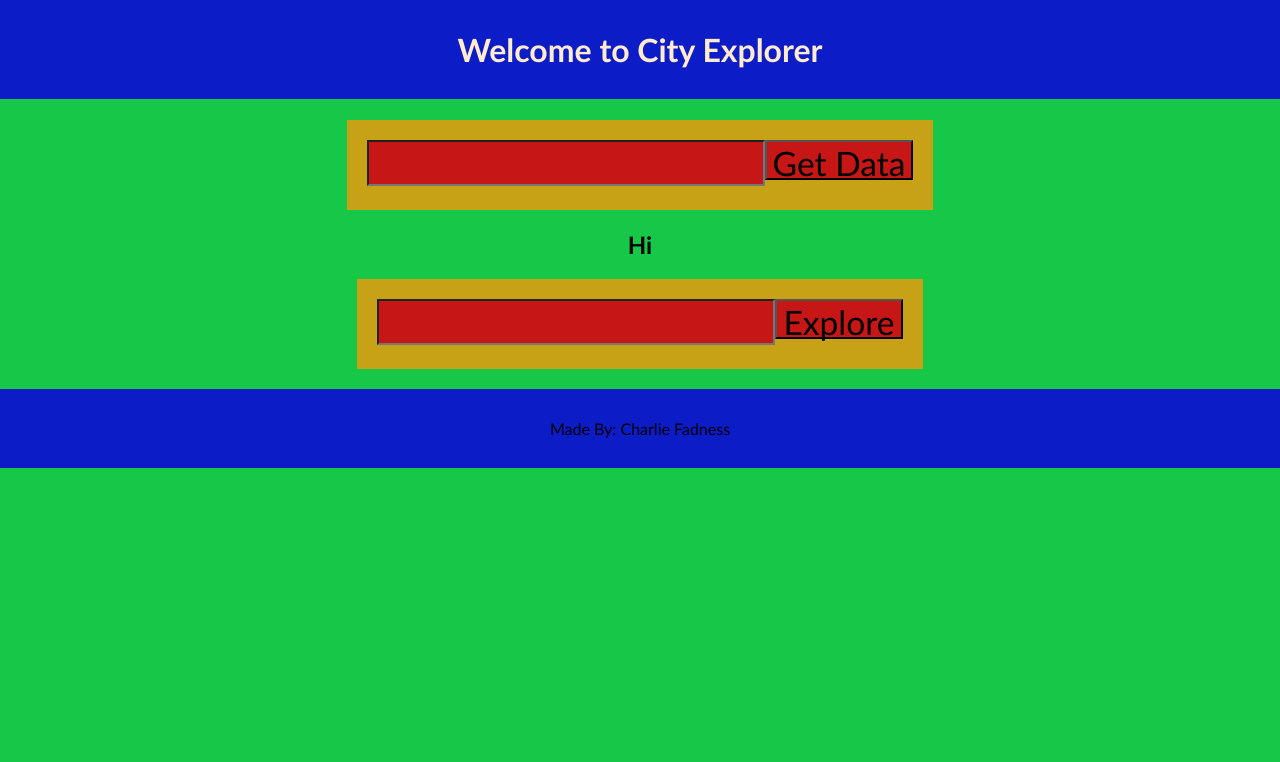
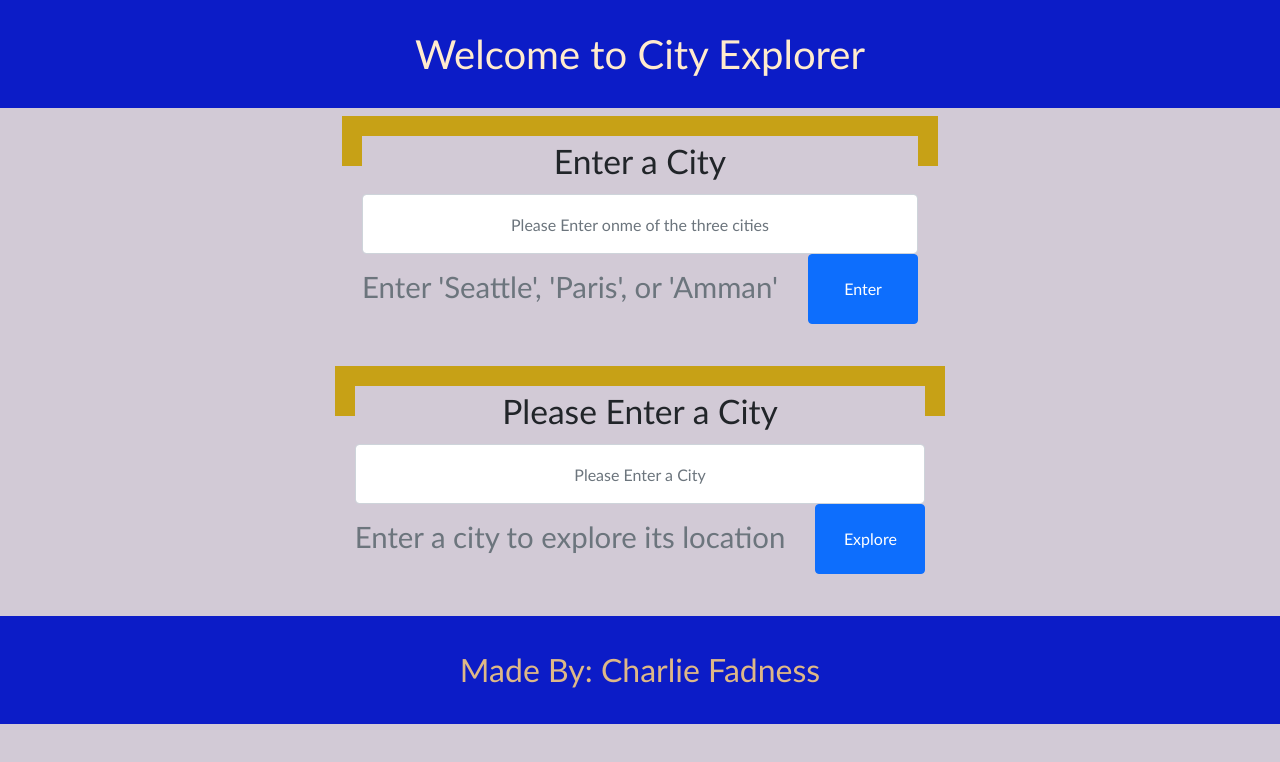
Before and after one commit to fadnesscharlie/city-explorer, a React (Create React App) app: page / in a window 1280 px wide. Shown: the top 762 px of the page. Built offline with nearby package versions, Linux system fonts and the light colour scheme.

Commit message:
finsihed with lab

```diff
--- a/src/App.css
+++ b/src/App.css
@@ -1,7 +1,7 @@
 * {
   text-align: center;
   font-family: 'Gill Sans', 'Gill Sans MT', Calibri, 'Trebuchet MS', sans-serif;
-  background-color: #16c748;
+  background-color: #d2cad6;
 }
 
 h1 {
@@ -16,7 +16,7 @@ section {
   color: red;
 }
 
-form {
+.form {
   font-size: 2.1em;
   height: 50px;
   background-color: #c7a116;
@@ -24,17 +24,28 @@ form {
   max-width: max-content;
   margin: auto;
   text-align: center;
-  margin-bottom: 20px;
+  margin-bottom: 200px;
+}
+
+.formText {
+  font-size: 40em;
+  height: 60px;
+  /* background-color: #c71616; */
+  margin-right: 30px;
+  /* padding-right: 30px; */
 }
 
 /* input {
   height: 40px;
 } */
 
-button, input {
-  font-size: 1em;
-  background-color: #c71616;
-  height: 40px;
+Button {
+  font-size: 9em;
+  width: 110px;
+  height: 70px;
+
+  /* border: 4px solid black; */
+
 }
 
 h3, h4{
@@ -59,4 +70,12 @@ aside>img {
 footer {
   background-color:#0c1cc7;
   padding: 30px;
+  color: burlywood;
+  font-size: 2em;
 }
+/*
+.form {
+  margin: auto;
+  max-width: max-content;
+  margin-bottom: 200px;
+} */
--- a/src/App.js
+++ b/src/App.js
@@ -2,8 +2,9 @@ import './App.css';
 import React from 'react';
 import axios from 'axios';
 import Weather from './Weather.js';
-
-// npm i axios
+import Form from 'react-bootstrap/Form'
+import Button from 'react-bootstrap/Button'
+import 'bootstrap/dist/css/bootstrap.min.css';
 
 class App extends React.Component {
   constructor(props) {
@@ -18,7 +19,6 @@ class App extends React.Component {
       name: '',
       src: '',
       weather: [],
-      weatherShow: true,
     };
   }
 
@@ -26,9 +26,8 @@ class App extends React.Component {
     e.preventDefault();
     try {
       //   Variable                get     server/wesbite
-      let cityResults = await axios.get(`https://us1.locationiq.com/v1/search.php?key=${process.env.REACT_APP_LOCATIONIQ_KEY}&q=${this.state.city}&format=json`)
+      let cityResults = await axios.get(`https://us1.locationiq.com/v1/search.php?key=${process.env.REACT_APP_LOCATIONIQ_KEY}&q=${this.state.city}&format=json`);
 
-      console.log('INside of Get City Info Method');
       this.setState({
         displayCity: true,
         lon: cityResults.data[0].lon,
@@ -46,22 +45,23 @@ class App extends React.Component {
   }
 
   getData = async (e) => {
+    try {
       e.preventDefault();
       let weatherInfo = e.target.city_name.value;
       let myData = await axios.get(`http://localhost:3001/weather?city_name=${weatherInfo}`);
-
-    console.log('3. my data.data ', myData.data)
-
-    // debugger;
       this.setState({
         weather: myData.data,
       })
 
+    } catch (error) {
+      this.setState({
+        renderError: true,
+        errorMessage: `Error occcured: ${error.response.data.error}, Status: ${error.response.status}`,
+      })
     }
-  // renderWeather = () => {
-  //   this.setState({ weatherShow: true })
-  // }
+  }
 
+  // Updates city for Location Form
   handleChange = (e) => {
     this.setState({ city: e.target.value })
   };
@@ -71,38 +71,58 @@ class App extends React.Component {
       <>
         <h1>Welcome to City Explorer</h1>
 
-        <form onSubmit={this.getData}>
-          <input id="city_name" />
-          <button onClick={this.handleChange}>Get Data</button>
-        </form>
+        {/* Form to ask the user on the three cities in our database */}
+        <Form className="form" onSubmit={this.getData}>
+          <Form.Group >
+            <Form.Label >Enter a City</Form.Label>
+            <Form.Control
+              className="formText"
+              type="text"
+              id="city_name"
+              placeholder='Please Enter onme of the three cities' />
+            <Form.Text
+              className="text-muted formText">Enter 'Seattle', 'Paris', or 'Amman'</Form.Text>
+            <Button type="submit" onClick={this.handleChange}>Enter</Button>
+          </Form.Group>
+        </Form>
 
+        {/* Weather component to display the three days of weather */}
         <Weather
-        // renderWeather={this.renderWeather}
           weather={this.state.weather}
         />
 
-        {this.state.weather.length !== 0
-          ? this.state.weather.map((weather, index) => <h3 key={index}>{weather.date}</h3>)
-          : ''}
-
+        {/* Error message */}
         <section>
           {this.state.renderError ? <h5>{this.state.errorMessage}</h5> : ''}
         </section>
 
-        <form onSubmit={this.getCityInfo}>
-          <input onChange={this.handleChange} />
-          <button>Explore</button>
-        </form>
+        {/* Form to show the user different cities and their location */}
+        <Form className="form" onSubmit={this.getCityInfo}>
+          <Form.Group >
+            <Form.Label>Please Enter a City</Form.Label>
+            <Form.Control
+              className="formText"
+              onChange={this.handleChange}
+              placeholder='Please Enter a City' />
+            <Form.Text
+              className="text-muted formText">Enter a city to explore its location</Form.Text>
+            <Button type="submit">Explore</Button>
+          </Form.Group>
+        </Form>
+
         <article>
+          {/* If the user types a correct city, show the name */}
           {this.state.displayCity ? <h3>Your Chosen City: {this.state.name}</h3> : ''}
         </article>
         <aside>
+          {/* If the user types a correct city, show the name */}
           {this.state.displayCity ? <img
             src={this.state.src}
             alt="City"
           /> : ''}
         </aside>
         <article>
+          {/* If the user types a correct city, show the location through latitude and longitude */}
           {this.state.displayCity ? <h3>Lat: {this.state.lat}, Lon: {this.state.lon}</h3> : ''}
         </article>
         <footer> Made By: Charlie Fadness</footer>
--- /dev/null
+++ b/src/Weather.css
@@ -0,0 +1,7 @@
+.weatherInfo {
+  font-size: 2.5em;
+  font-family: 'Gill Sans', 'Gill Sans MT', Calibri, 'Trebuchet MS', sans-serif;
+  /* margin-bottom: 50px; */
+  line-height: 2.5em;
+  border: ;
+}
--- a/src/Weather.js
+++ b/src/Weather.js
@@ -1,28 +1,17 @@
 import React from 'react';
+import './Weather.css';
 
 class Weather extends React.Component {
   constructor(props){
     super(props);
     this.state={
-      weatherShow: true,
     }
   }
-  runthis = () => {
-    this.props.renderWeather()
-  }
-
   render() {
-    // debugger;
-    console.log('inside of weather component', this.props.weather);
-
     return (
       <>
-        <h2>Hi</h2>
-        {/* {this.props.renderWeather} */}
-        {/* {this.runthis()} */}
-        {this.state.weatherShow ? this.props.weather.map((city, idx) => <h5 key={idx}>{city.date}</h5>) : ''}
-
-
+        {/* Returns to App the three days of weather for the appropriate city */}
+        {this.props.weather.map((city, idx) => <h5 className="weatherInfo" key={idx}>{city.date}</h5>)}
       </>
     )
   }
```
Also changed, not shown: 1 other file (tests, documents, lock files or other folders). Lines whose indentation alone changed are shown as unchanged.
